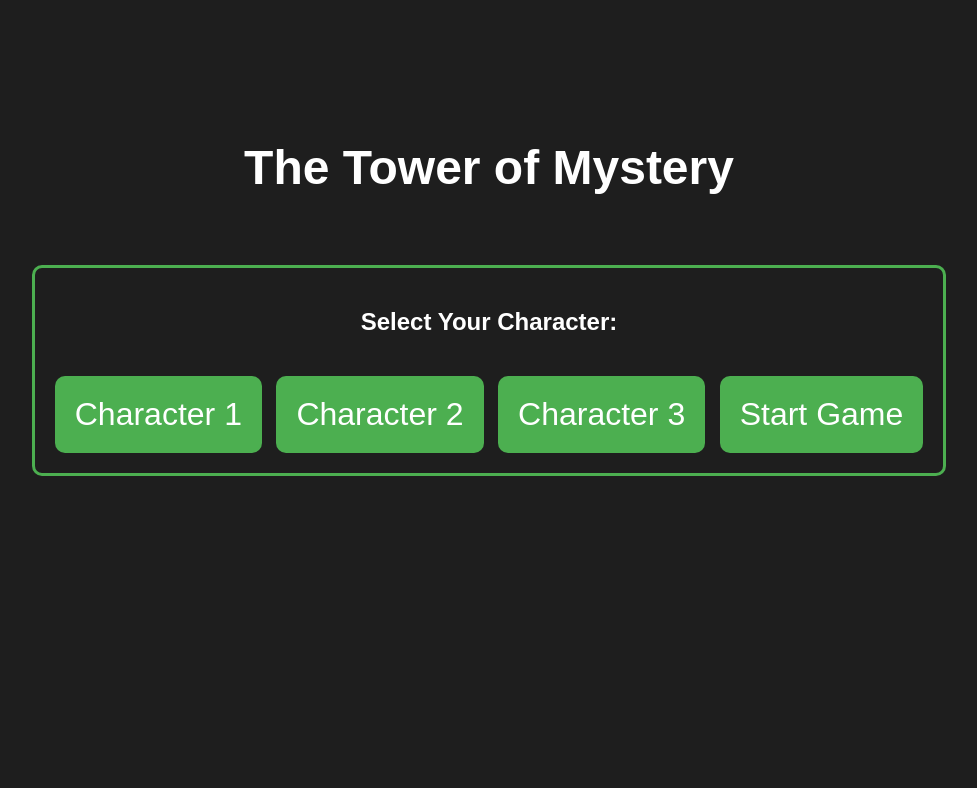
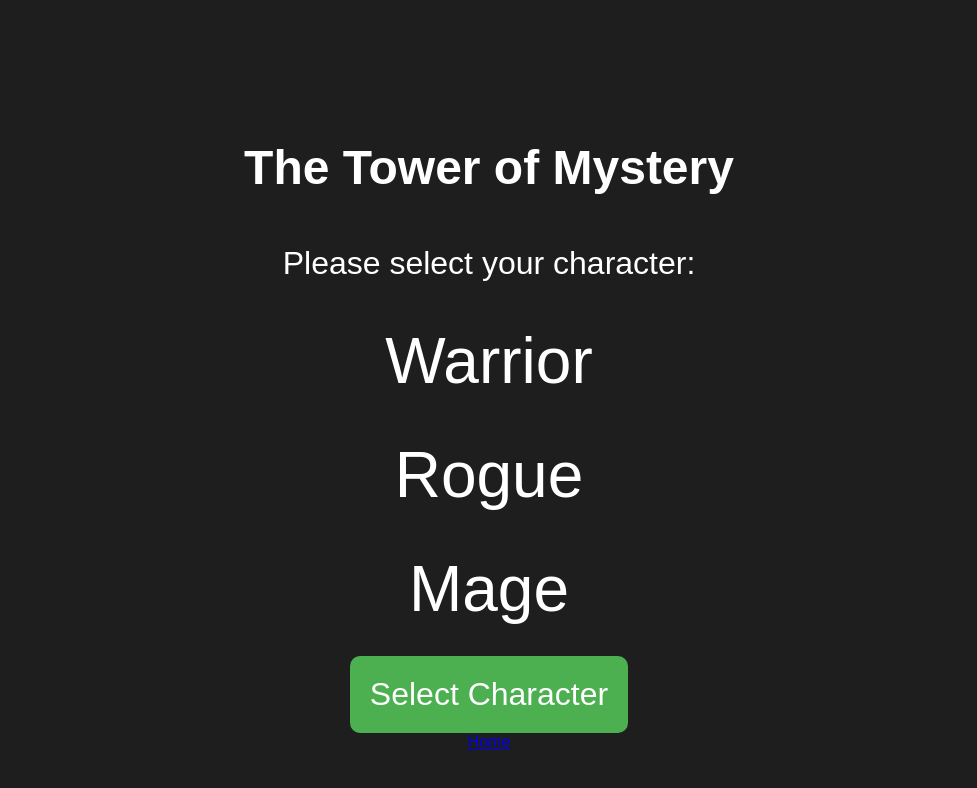
Before and after one commit to KrisKul/Main-file, a plain HTML site: page HTML version/character.html in a window 1280 px wide. Shown: the whole page, without its empty margins (151-1128 px from the left). Drawn offline with Linux system fonts and the light colour scheme.

Commit message:
Update character.html

```diff
--- a/HTML version/character.html
+++ b/HTML version/character.html
@@ -14,28 +14,9 @@
         font-size: 3em;
         margin-bottom: 20px;
       }
-      form {
-        display: inline-block;
-        border: 3px solid #4caf50;
-        border-radius: 10px;
-        padding: 20px;
+      p {
+        font-size: 2em;
         margin-top: 50px;
-      }
-      input[type="radio"] {
-        display: none;
-      }
-      label {
-        display: inline-block;
-        background-color: #4caf50;
-        color: #ffffff;
-        font-size: 2em;
-        padding: 20px;
-        border-radius: 10px;
-        cursor: pointer;
-        margin-right: 10px;
-      }
-      input[type="radio"]:checked + label {
-        background-color: #3e8e41;
       }
       button {
         background-color: #4caf50;
@@ -50,20 +31,46 @@
       button:hover {
         background-color: #3e8e41;
       }
+      label {
+        display: block;
+        font-size: 2em;
+        margin-top: 20px;
+      }
+      input[type="radio"] {
+        display: none;
+      }
+      input[type="radio"] + span {
+        display: inline-block;
+        font-size: 2em;
+        padding: 10px;
+        border-radius: 10px;
+        cursor: pointer;
+        margin: 0 10px;
+      }
+      input[type="radio"]:checked + span {
+        background-color: #4caf50;
+      }
     </style>
   </head>
   <body>
     <h1>The Tower of Mystery</h1>
+    <p>Please select your character:</p>
     <form>
-      <h2>Select Your Character:</h2>
-      <input type="radio" id="character1" name="character" value="character1">
-      <label for="character1">Character 1</label>
-      <input type="radio" id="character2" name="character" value="character2">
-      <label for="character2">Character 2</label>
-      <input type="radio" id="character3" name="character" value="character3">
-      <label for="character3">Character 3</label>
-      <button type="submit">Start Game</button>
+      <label>
+        <input type="radio" name="character" value="Warrior">
+        <span>Warrior</span>
+      </label>
+      <label>
+        <input type="radio" name="character" value="Rogue">
+        <span>Rogue</span>
+      </label>
+      <label>
+        <input type="radio" name="character" value="Mage">
+        <span>Mage</span>
+      </label>
+      <button type="submit">Select Character</button>
     </form>
     <script src="script.js"></script>
+    <a href="index.html">Home</a>
   </body>
 </html>
```
